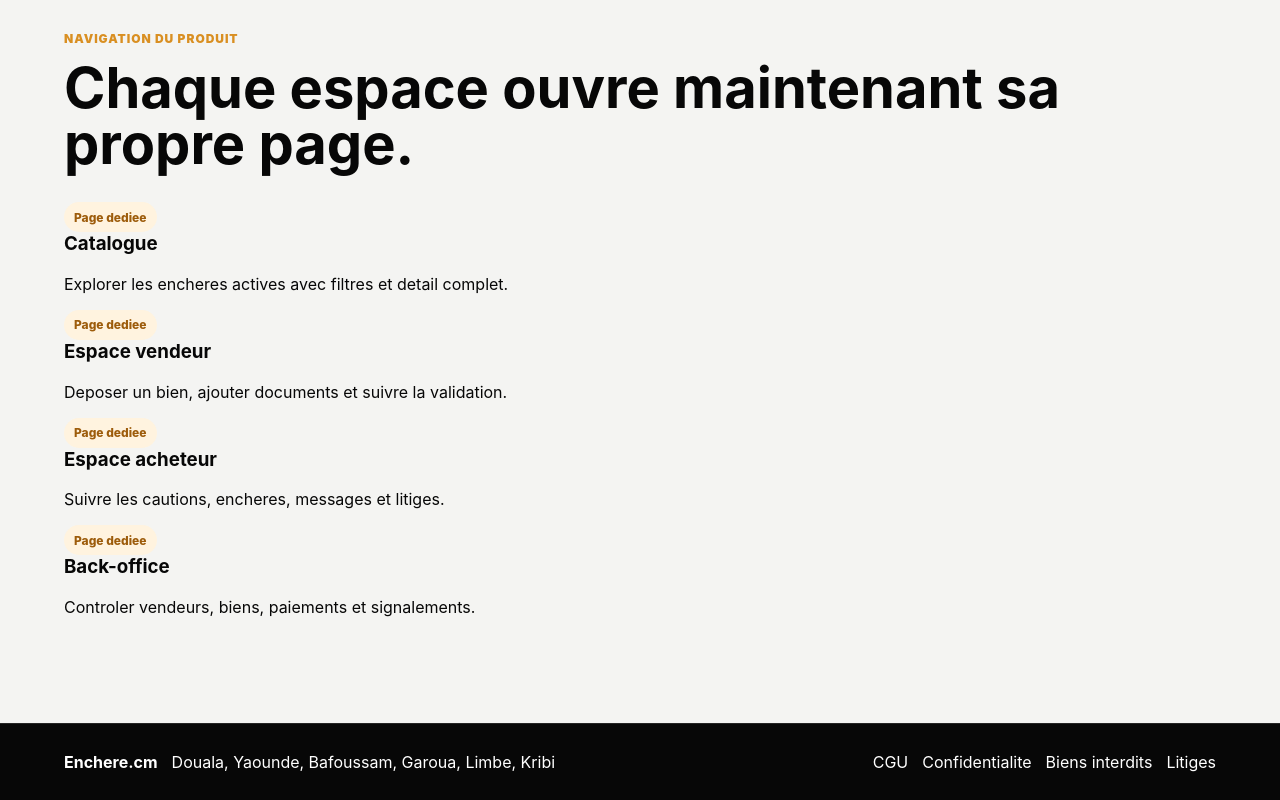
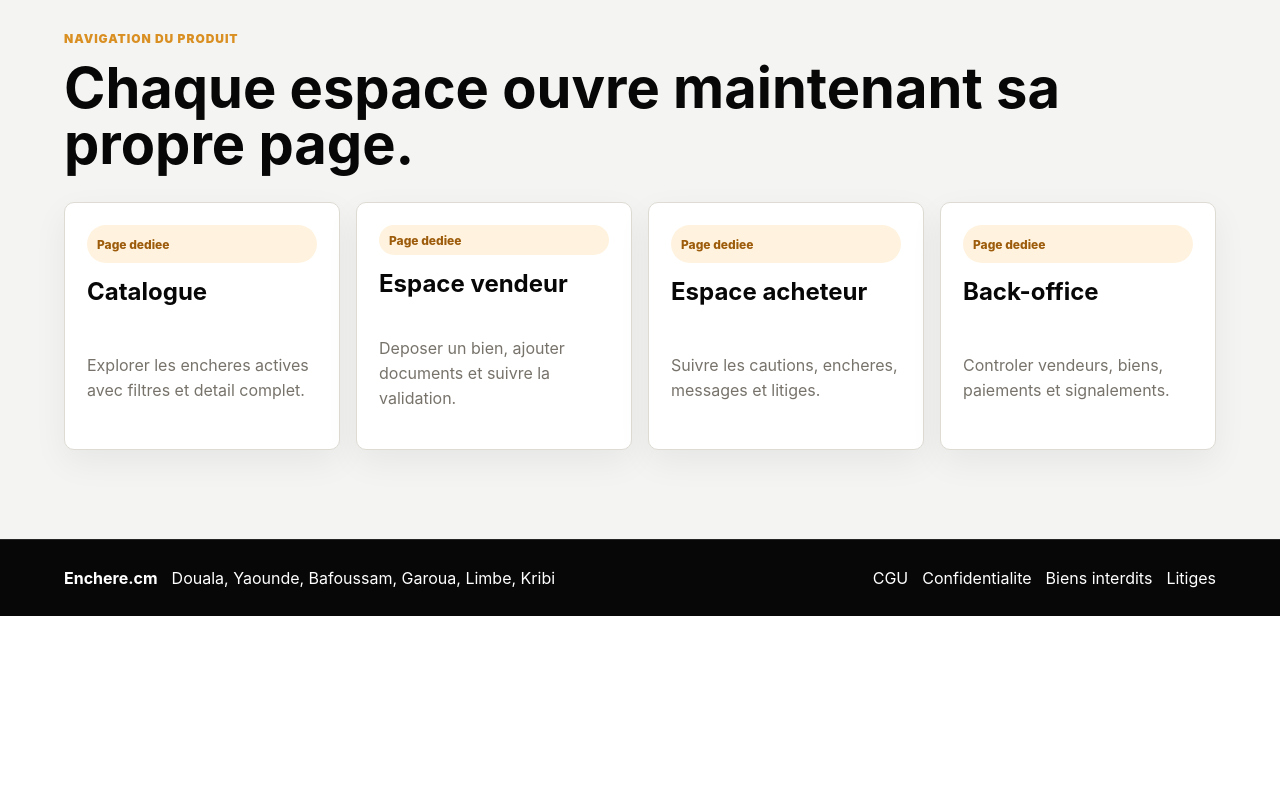
Before and after one commit to anguekepgael-del/ventes-aux-enchere, a Next.js app: page / in a window 1280 px wide. Shown: the part 1229-2029 px from the top of the page. After the commit the page ends 1845 px from the top, so only its background shows below. Built offline with nearby package versions, Linux system fonts and the light colour scheme.

Commit message:
Add multi-page navigation styles

```diff
--- a/app/interactive.css
+++ b/app/interactive.css
@@ -163,6 +163,38 @@ input {
   background: #fbe9e7;
 }
 
+.route-hero {
+  padding-top: clamp(44px, 7vw, 88px);
+}
+
+.portal-grid {
+  display: grid;
+  grid-template-columns: repeat(4, minmax(0, 1fr));
+  gap: 16px;
+}
+
+.portal-card {
+  display: grid;
+  gap: 16px;
+  min-height: 230px;
+  padding: 22px;
+  color: var(--ink);
+  background: var(--paper);
+  border: 1px solid var(--line);
+  border-radius: 10px;
+  box-shadow: 0 12px 34px rgba(0, 0, 0, 0.06);
+}
+
+.portal-card h3 {
+  font-size: 24px;
+  line-height: 1.05;
+}
+
+.portal-card p {
+  color: var(--soft, var(--text-muted));
+  line-height: 1.55;
+}
+
 .operations-section {
   color: var(--paper);
   background: #10100f;
@@ -325,6 +357,7 @@ input {
 @media (max-width: 1120px) {
   .catalogue-layout,
   .seller-layout,
+  .portal-grid,
   .operations-grid {
     grid-template-columns: 1fr;
   }
```
